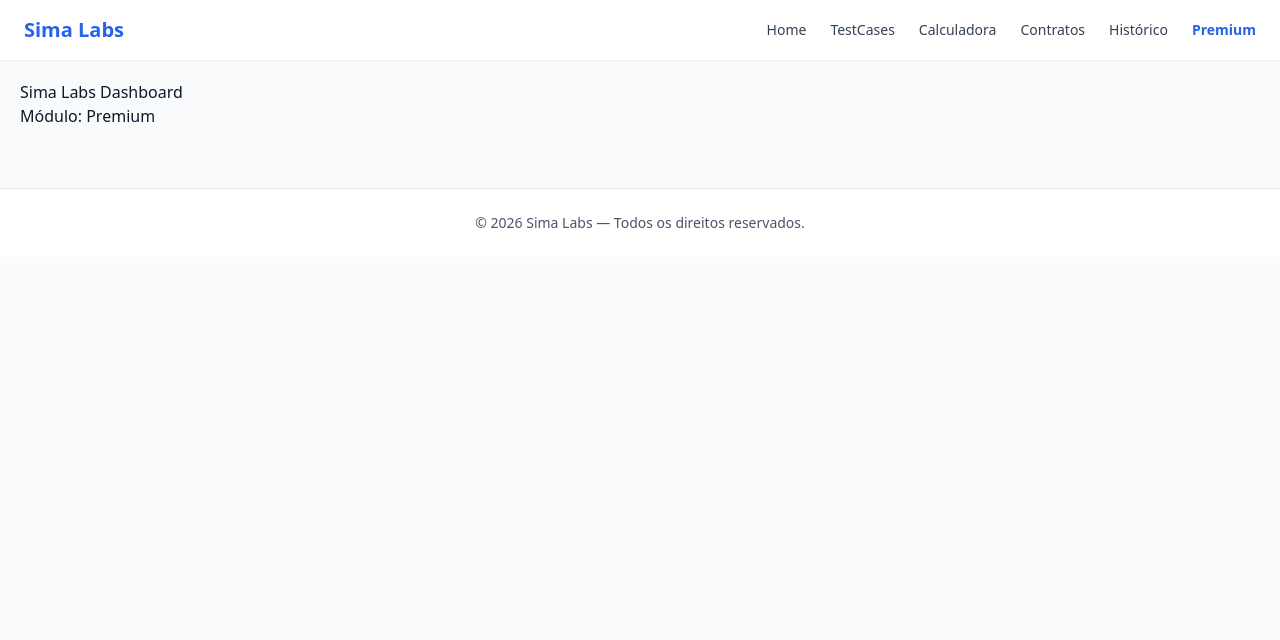
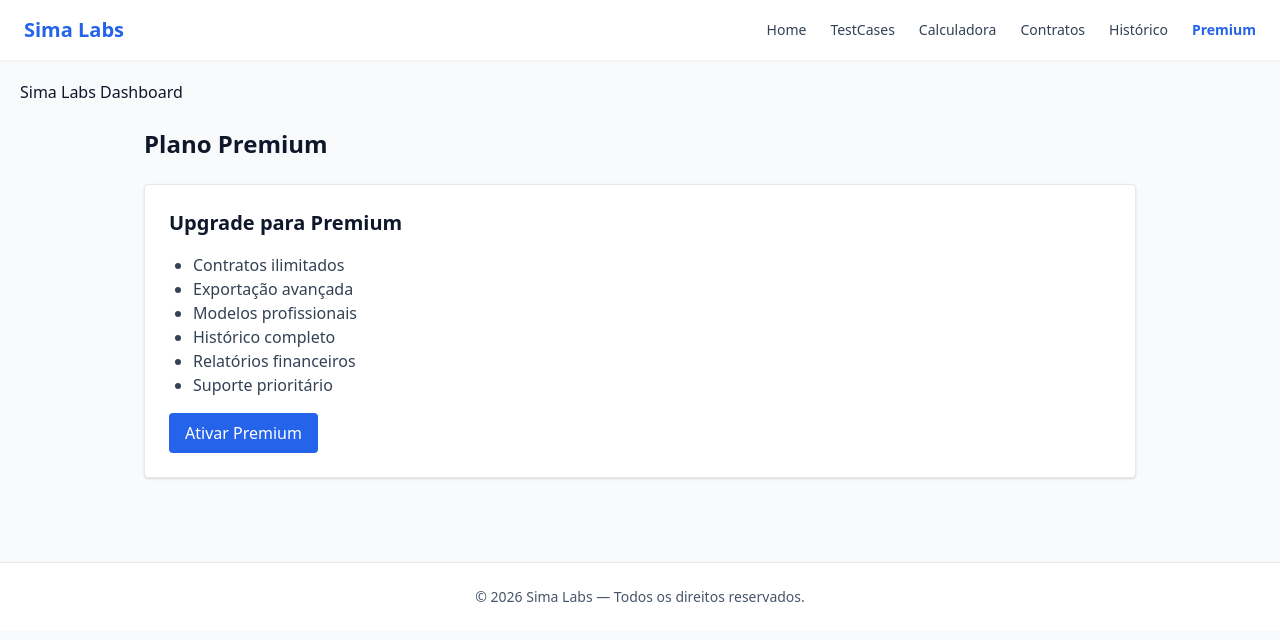
Before and after one commit to crlessima/sima-labs, a Next.js app: page /dashboard/premium in a window 1280 px wide. Shown: the top 640 px of the page. Built offline with nearby package versions, Linux system fonts and the light colour scheme.

Commit message:
Correção datas no filtro de contratos

```diff
--- a/src/app/dashboard/historico/page.tsx
+++ b/src/app/dashboard/historico/page.tsx
@@ -50,9 +50,9 @@ export default function HistoricoPage() {
     .sort((a, b) => {
       switch (ordenacao) {
         case "data_desc":
-          return new Date(b.criadoEm) - new Date(a.criadoEm);
+		  return new Date(b.criadoEm).getTime() - new Date(a.criadoEm).getTime();
         case "data_asc":
-          return new Date(a.criadoEm) - new Date(b.criadoEm);
+		  return new Date(a.criadoEm).getTime() - new Date(b.criadoEm).getTime();
         case "nome_asc":
           return a.nome.localeCompare(b.nome);
         case "nome_desc":
--- a/src/app/dashboard/premium/page.tsx
+++ b/src/app/dashboard/premium/page.tsx
@@ -1,3 +1,48 @@
-export default function Page() {
-  return <h1>Módulo: Premium</h1>;
+"use client";
+
+import Container from "@/components/layout/Container";
+import { getPlano, setPlano } from "@/modules/auth/planService";
+
+export default function PremiumPage() {
+  const plano = getPlano();
+
+  return (
+    <Container>
+      <h1 className="text-2xl font-bold mb-6">Plano Premium</h1>
+
+      {plano === "premium" ? (
+        <div className="p-6 bg-green-50 border rounded">
+          <h2 className="text-xl font-bold text-green-700 mb-2">
+            Você já é Premium!
+          </h2>
+          <p className="text-slate-700">
+            Aproveite todos os recursos avançados do Sima Labs.
+          </p>
+        </div>
+      ) : (
+        <div className="p-6 bg-white border rounded shadow">
+          <h2 className="text-xl font-bold mb-4">Upgrade para Premium</h2>
+
+          <ul className="list-disc ml-6 mb-4 text-slate-700">
+            <li>Contratos ilimitados</li>
+            <li>Exportação avançada</li>
+            <li>Modelos profissionais</li>
+            <li>Histórico completo</li>
+            <li>Relatórios financeiros</li>
+            <li>Suporte prioritário</li>
+          </ul>
+
+          <button
+            onClick={() => {
+              setPlano("premium");
+              window.location.reload();
+            }}
+            className="px-4 py-2 bg-blue-600 text-white rounded hover:bg-blue-700"
+          >
+            Ativar Premium
+          </button>
+        </div>
+      )}
+    </Container>
+  );
 }
--- /dev/null
+++ b/src/components/premium/PremiumBlock.tsx
@@ -0,0 +1,26 @@
+"use client";
+
+import { getPlano } from "@/modules/auth/planService";
+import Link from "next/link";
+
+export default function PremiumBlock({ children }) {
+  const plano = getPlano();
+
+  if (plano === "premium") return children;
+
+  return (
+    <div className="p-6 border rounded bg-yellow-50 text-center">
+      <h2 className="text-xl font-bold mb-2">Recurso Premium</h2>
+      <p className="mb-4 text-slate-700">
+        Este recurso está disponível apenas para usuários Premium.
+      </p>
+
+      <Link
+        href="/dashboard/premium"
+        className="px-4 py-2 bg-blue-600 text-white rounded hover:bg-blue-700"
+      >
+        Fazer upgrade
+      </Link>
+    </div>
+  );
+}
--- /dev/null
+++ b/src/modules/auth/planService.ts
@@ -0,0 +1,10 @@
+const STORAGE_KEY = "sima_plan";
+
+export function getPlano() {
+  if (typeof window === "undefined") return "free";
+  return localStorage.getItem(STORAGE_KEY) || "free";
+}
+
+export function setPlano(plano: "free" | "premium") {
+  localStorage.setItem(STORAGE_KEY, plano);
+}
```
